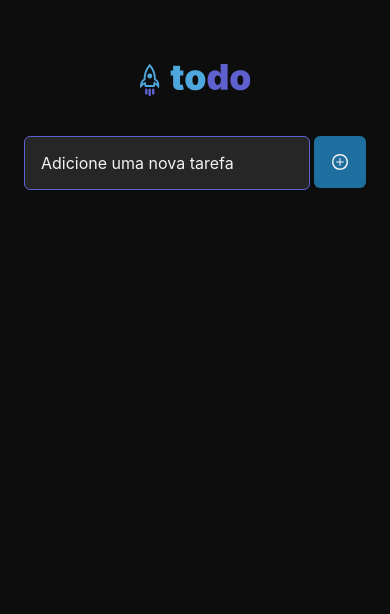
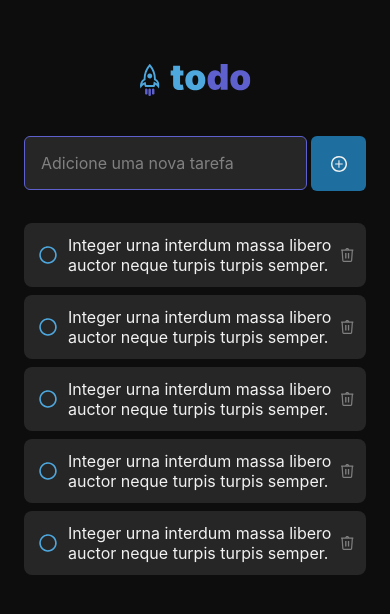
Before and after one commit to Thalys001/to-do, a React Native app: screen / in a window 390 px wide. Shown: the top 614 px of the page. Built offline with nearby package versions, Linux system fonts and the light colour scheme.

Commit message:
feat: creating tasks component

```diff
--- /dev/null
+++ b/assets/icons/check.tsx
@@ -0,0 +1,11 @@
+import React from "react";
+import Svg, { Path } from "react-native-svg";
+
+export default function Check() {
+  return (
+    <Svg width="24" height="24" viewBox="0 0 24 24" fill="none">
+    <Path d="M11.9643 4.85955C13.3765 4.85955 14.7571 5.27834 15.9313 6.06294C17.1056 6.84755 18.0208 7.96275 18.5612 9.2675C19.1017 10.5723 19.2431 12.008 18.9676 13.3931C18.6921 14.7782 18.012 16.0505 17.0134 17.0491C16.0148 18.0478 14.7424 18.7278 13.3573 19.0033C11.9722 19.2789 10.5365 19.1375 9.23173 18.597C7.92697 18.0566 6.81178 17.1413 6.02717 15.9671C5.24257 14.7928 4.82378 13.4123 4.82378 12C4.8311 10.1085 5.58574 8.29656 6.92326 6.95904C8.26079 5.62152 10.0728 4.86687 11.9643 4.85955ZM11.9643 3.27278C10.2397 3.27983 8.55592 3.79767 7.12543 4.76091C5.69494 5.72416 4.58191 7.08962 3.92683 8.68493C3.27176 10.2802 3.10401 12.0339 3.44478 13.7244C3.78554 15.415 4.61954 16.9667 5.84148 18.1837C7.06342 19.4006 8.61852 20.2283 10.3105 20.5621C12.0024 20.896 13.7553 20.7211 15.348 20.0595C16.9406 19.3979 18.3015 18.2793 19.2589 16.8449C20.2163 15.4105 20.7272 13.7246 20.7273 12C20.7273 10.851 20.5003 9.71318 20.0595 8.652C19.6187 7.59083 18.9727 6.62715 18.1585 5.81628C17.3443 5.00541 16.378 4.36331 15.315 3.92683C14.2521 3.49035 13.1134 3.26808 11.9643 3.27278Z" fill="#4EA8DE"/>
+    </Svg>
+
+  )
+}
--- /dev/null
+++ b/assets/icons/trash.tsx
@@ -0,0 +1,12 @@
+import React from "react";
+import Svg, { Path } from "react-native-svg";
+
+export default function Trash() {
+  return (
+    <Svg width="13" height="14" viewBox="0 0 13 14" fill="none">
+    <Path d="M8.20214 4.98547H6.87158V10.5073H8.20214V4.98547Z" fill="#808080"/>
+    <Path d="M5.46239 4.98547H4.13184V10.5073H5.46239V4.98547Z" fill="#808080"/>
+    <Path d="M12.478 2.16712C12.4754 2.03061 12.4295 1.89846 12.3469 1.78975C12.2642 1.68104 12.1492 1.6014 12.0184 1.56232C11.9596 1.53782 11.8974 1.52252 11.8339 1.51696H8.28678C8.1525 1.07791 7.88082 0.693554 7.51174 0.420471C7.14265 0.147388 6.69564 0 6.23651 0C5.77738 0 5.33038 0.147388 4.96129 0.420471C4.5922 0.693554 4.32053 1.07791 4.18625 1.51696H0.639107C0.580679 1.51814 0.522686 1.52729 0.46674 1.54418H0.45162C0.313182 1.58701 0.193338 1.67547 0.11163 1.79515C0.0299214 1.91483 -0.00883041 2.05866 0.00169348 2.20319C0.0122174 2.34771 0.071396 2.48441 0.169579 2.59099C0.267763 2.69757 0.399158 2.76774 0.542339 2.79006L1.25298 12.5334C1.26382 12.9127 1.41693 13.2741 1.68191 13.5458C1.94688 13.8175 2.30435 13.9797 2.68332 14H9.78668C10.1662 13.9804 10.5244 13.8186 10.79 13.5468C11.0556 13.2751 11.2092 12.9132 11.22 12.5334L11.9277 2.79914C12.0802 2.77797 12.22 2.70232 12.3212 2.58615C12.4223 2.46999 12.478 2.32116 12.478 2.16712ZM6.23651 1.21456C6.3661 1.21458 6.49427 1.24146 6.61294 1.29351C6.73161 1.34556 6.8382 1.42164 6.92598 1.51696H5.54704C5.63459 1.42135 5.74114 1.34507 5.85986 1.29299C5.97859 1.24092 6.10687 1.21421 6.23651 1.21456ZM9.78668 12.7904H2.68332C2.60168 12.7904 2.47467 12.6573 2.45955 12.4457L1.75798 2.81123H10.715L10.0135 12.4457C9.99836 12.6573 9.87135 12.7904 9.78668 12.7904Z" fill="#808080"/>
+  </Svg>
+  )
+}
--- /dev/null
+++ b/src/components/Tasks/index.tsx
@@ -0,0 +1,22 @@
+import { View, Text, TouchableOpacity } from "react-native";
+
+import { styles } from './styles'
+
+import Trash from "../../../assets/icons/trash";
+import Check from "../../../assets/icons/check";
+
+export function Tasks() {
+  return (
+    <View style={styles.container}>
+      <TouchableOpacity>
+        <Check />
+      </TouchableOpacity>
+      <Text style={styles.name}>
+        Integer urna interdum massa libero auctor neque turpis turpis semper.
+      </Text>
+      <TouchableOpacity>
+        <Trash />
+      </TouchableOpacity>
+    </View>
+  )
+}
--- /dev/null
+++ b/src/components/Tasks/styles.ts
@@ -0,0 +1,24 @@
+import { StyleSheet } from "react-native";
+
+export const styles = StyleSheet.create({
+  container: {
+    height: 'auto',
+    width: '100%',
+    backgroundColor: '#262626',
+    borderRadius: 8,
+    borderColor: '#333',
+    // boxShadow: '0 2 8 0 rgba(0, 0, 0, 0.06)',
+    flexDirection: 'row',
+    alignItems: 'center',
+    marginBottom: 8,
+    paddingVertical: 12,
+    paddingHorizontal: 12,
+  },
+  name: {
+    flex: 1,
+    height: 40,
+    fontSize: 16,
+    color: '#F2F2F2',
+    marginHorizontal: 8
+  }
+});
--- a/src/screens/Home/index.tsx
+++ b/src/screens/Home/index.tsx
@@ -3,6 +3,7 @@ import { View, Text, TextInput, TouchableOpacity } from "react-native";
 import { styles } from "./styles";
 import ToDo from "../../../assets/icons/todo";
 import Plus from "../../../assets/icons/plus";
+import { Tasks } from "../../components/Tasks";
 
 export function Home() {
   return (
@@ -13,12 +14,17 @@ export function Home() {
       <View style={styles.form}>
         <TextInput style={styles.input}
           placeholder="Adicione uma nova tarefa"
-          placeholderTextColor="#F2F2F2"
+          placeholderTextColor="#808080"
         />
         <TouchableOpacity style={styles.button}>
-            <Plus/>
+          <Plus />
         </TouchableOpacity>
       </View>
+      <Tasks/>
+      <Tasks/>
+      <Tasks/>
+      <Tasks/>
+      <Tasks/>
     </View>
   )
 }
--- a/src/screens/Home/styles.ts
+++ b/src/screens/Home/styles.ts
@@ -30,8 +30,8 @@ export const styles = StyleSheet.create({
     marginRight: 4,
   },
   button: {
-    width: 52,
-    height: 52,
+    width: 55,
+    height: 55,
     borderRadius: 6,
     backgroundColor: '#1E6F9F',
     alignItems: 'center',
```
